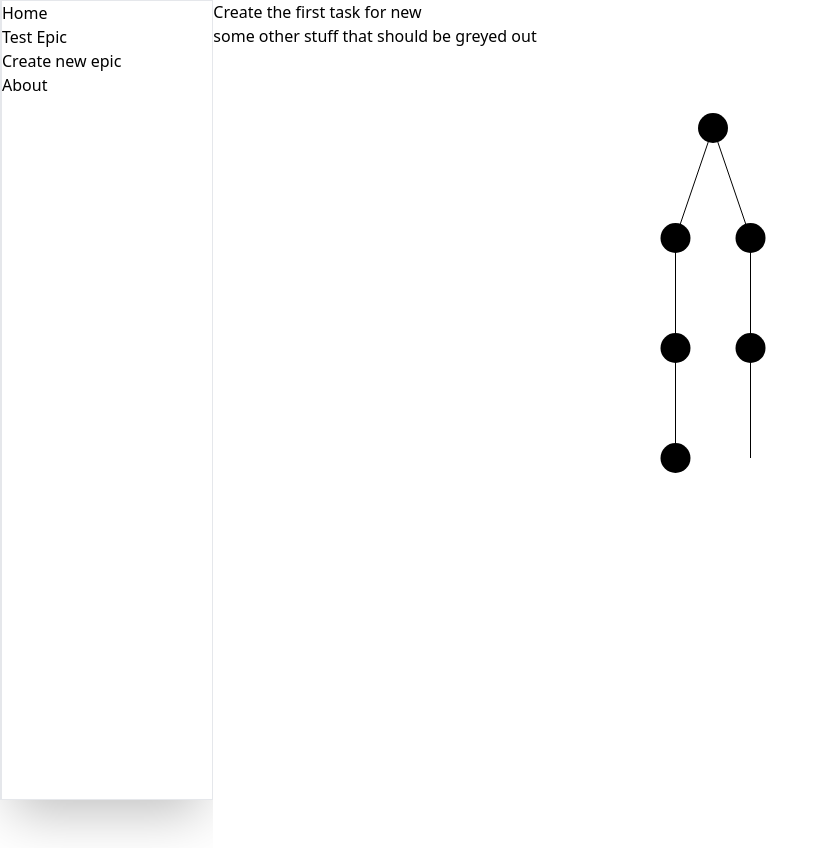
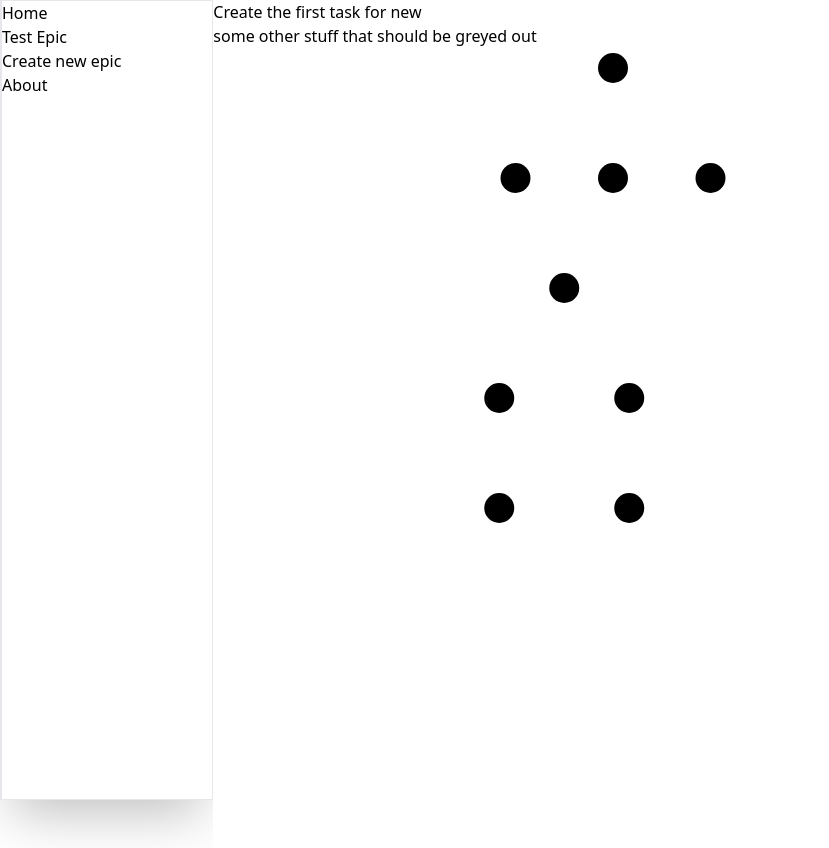
Before and after one commit to temlabs/task-tracker, a Next.js app: page /epics/new in a window 1280 px wide. Shown: the whole page, without its empty margins (0-829 px from the left). Built offline with nearby package versions, Linux system fonts and the light colour scheme.

Commit message:
Will now draw a diagram that supports multiple parents to one child. No lines are rendered as of yet

```diff
--- a/components/Diagram.tsx
+++ b/components/Diagram.tsx
@@ -1,5 +1,5 @@
 import { Task, Edge } from "../utils/interfaces"
-import { isDependency } from "../utils/helpers"
+
 
 
 interface DiagramProps {
@@ -15,18 +15,16 @@ function instanceOfEdge(object: any): object is Edge {
 
 export default function Diagram({ epic, radius, verticalSeparation }: DiagramProps): JSX.Element {
 
-    const transformedTasks: (Task | Edge)[] = transformTasksToSVG(epic, verticalSeparation, radius)
+    const transformedTasks = transformTasksToSVG(epic, verticalSeparation, radius)
+
     return (
         <>
             <svg width="800" height="800">
                 {
                     transformedTasks.map((t, i) => {
-                        if (instanceOfEdge(t)) {
-                            return <line key={i} x1={t.originx} y1={t.originy} x2={t.destx} y2={t.desty} stroke="black" />
-                        }
-                        else {
-                            return <circle key={i} cx={t.centerx} cy={t.centery} r={radius} />
-                        }
+
+                        return <circle id={t.title} key={t.title} cx={t.centerx !== undefined ? t.centerx + 400 : 200} cy={t.centery} r={radius} />
+
                     })
                 }
             </svg>
@@ -36,15 +34,35 @@ export default function Diagram({ epic, radius, verticalSeparation }: DiagramPro
 
 
 
-function transformTasksToSVG(epic: Task[], verticalSeparation: number, radius: number): (Task | Edge)[] {
-    const tasksWithCoordinates: (Task | Edge)[] = []
+function transformTasksToSVG(epic: Task[], verticalSeparation: number, radius: number): Task[] {
+    const tasksWithCoordinates: Task[] = []
 
-    // find head
-    epic.forEach( t => {
-        updateCoordinates(t,epic,verticalSeparation,radius)
-        tasksWithCoordinates.push(t)
-        t.dependencies.forEach(e => tasksWithCoordinates.push(e))
-    })
+    const queue: Task[] = [...epic]
+    let iteration = 0
+    // for each child of head, getCoordinatesForChildren
+    while (queue.length > 0 && iteration < 100) {
+        const currentTask = queue[0]
+
+        if (currentTask.head) {
+            currentTask.centerx = 0
+            currentTask.centery = 20
+        }
+        const hasCoords: boolean = currentTask.centerx !== undefined && currentTask.centery !== undefined
+        if (!hasCoords) {
+            const sendToBack = queue.shift()
+            if (sendToBack) {
+                queue.push(sendToBack)
+            }
+        }
+        else {
+            getCoordinatesForChildren(currentTask, epic, verticalSeparation, radius)
+            const taskWithCoordinates = queue.shift()
+            if (taskWithCoordinates) {
+                tasksWithCoordinates.push(taskWithCoordinates)
+            }
+        }
+        iteration++
+    }
 
     return tasksWithCoordinates
 }
@@ -56,118 +74,80 @@ function transformTasksToSVG(epic: Task[], verticalSeparation: number, radius: n
  * @param verticalSeparation
  * @param radius
  */
-function updateCoordinates(task: Task, epic: Task[], verticalSeparation: number, radius: number) {
-    // It is a necessary requirement that epic is organised from head to last child for this to work.
-    // This is because if it isn't a head node, it will use the destination co-ordinates of the parent edge as center point.
-    // It is assumed that these edges will already have destinations, which means this function should be called on the parents of this task before this task is processed.
-    const headCoords = { x: 500, y: 80 }
-    console.log(task.title)
-    // give the task node center co-ords. give default head co-ords if head. otherwise, give the dest coords of the edge connecting to it
-    if (task.head === true) {
-        task.centerx = headCoords.x
-        task.centery = headCoords.y
-    } else {
-        // find the first edge that conects to the tasks and use its dest co-rords as center co-ords
-        const parentEdges = epic.filter(t => isDependency(t, task)).map(p => p.dependencies.find(e => e.task.id === task.id))
-        if (parentEdges) {
-            task.centerx = parentEdges[0]?.destx
-            task.centery = parentEdges[0]?.desty
-        }
-    }
+function getCoordinatesForChildren(task: Task, epic: Task[], verticalSeparation: number, radius: number) {
+    const hasChildren = task.dependencies.length > 0
+    const numberOfChildren = task.dependencies.length
+    // if task has co-ordinates, we can provide co-ordinates for its children
+    if (task.centerx !== undefined && task.centery !== undefined && hasChildren) {
+        const xPositions = getXPositions(numberOfChildren, task.centerx, radius)
+        task.dependencies.forEach((e, i) => {
+            const childTask = e.task
+            const hasPosition = childTask.centerx !== undefined && childTask.centery !== undefined
+            if (!hasPosition && xPositions) {
+                childTask.centerx = xPositions[i]
+                childTask.centery = task.centery! + verticalSeparation
+            }
+            else if (hasPosition && childTask.parents.length > 1) { // has another parent that has updated it
+
+                const numberOfParents = childTask.parents.length
+                const parents = childTask.parents.map(id => epic.find(t => t.id === id))
+                const allParentsHaveCoordinates = parents.every(t => t && t.centerx !== undefined && t.centery !== undefined)
+
+                // if all of the child's parents have co-ords, it can now be properly positioned.
+                // otherwise, leave the job for the last parent
+                if (allParentsHaveCoordinates) {
+
+                    const parentsx = parents.map(t => t?.centerx)
+                    const sumOfParentsx = parentsx.reduce((prev, curr) => {
+                        if (prev !==undefined && curr !== undefined) {
+                            return prev + curr
+                        }
+                        return 0
+                    }, 0)
+                    if (sumOfParentsx !== undefined) {
+                        childTask.centerx = sumOfParentsx / numberOfParents
+                    }
+
+                    const parentsy = parents.map(t => t?.centery)
+                    const lowestParent = parentsy.reduce((prev, curr) => {
+                        if (curr && prev && curr > prev) {
+                            return curr
+                        }
+                    }, parentsy[0]) // higher y value is lower on the canvas
+
+                    if (lowestParent) {
+                        childTask.centery = lowestParent + verticalSeparation
+                    }
+                    getCoordinatesForChildren(childTask, epic, verticalSeparation, radius)
+                }
+            }
 
 
-    // give each edge an origin at the centre, then destinations.
-
-    const numberOfEdges = task.dependencies.length
-    if(numberOfEdges > 0){
-        const angleRange = getAngleRange(verticalSeparation, numberOfEdges, radius)
-        const edgeAngles = getEdgeAngles(numberOfEdges, angleRange)
-
-        for (let i = 0; i < task.dependencies.length; i++) {
-            const e = task.dependencies[i]
-            e.originx = task.centerx
-            e.originy = task.centery
-
-            const edgeAngle = edgeAngles[i]
-            const edgeLength = getEdgeLength(edgeAngle, verticalSeparation)
-            const destinationCoords = getEdgeDestination(edgeAngle, edgeLength, e.originx!, e.originy!)
-
-            e.destx = destinationCoords.destx
-            e.desty = destinationCoords.desty
-            e.length = edgeLength
-
-        }
+        })
     }
 }
 
-/**
- * Divides the angle range proportionately such that each edge has an angle (wrt to horizon) from which it travels to the next node
- * @param numberOfEdges
- * @param angleRange
- * @returns
- */
-function getEdgeAngles(numberOfEdges: number, angleRange: number): number[] {
-    const edgeAngles: number[] = []
-    if(numberOfEdges===1){
-        return [90]
-    }
-    const startingAngle = (180 - angleRange) / 2
-    const endAngle = (180 + angleRange) / 2
-    const increment = angleRange / (numberOfEdges -1)
-    let currentAngle = startingAngle
-    let multiple = 0
-    while (currentAngle < endAngle) {
-        currentAngle = startingAngle + (multiple * increment)
-        console.log({currentAngle, increment, multiple})
-        edgeAngles.push(currentAngle)
-        multiple++
-    }
-    console.log({edgeAngles, startingAngle, endAngle})
-    return edgeAngles
-}
 
 
-/**
- * Calculates the length of the edge so that it meets the vertical separation
- * @param edgeAngle
- * @param verticlaDistance
- * @returns
- */
-function getEdgeLength(edgeAngle: number, verticlaDistance: number): number {
-    const angleWithVertical = Math.abs(90 - edgeAngle)
-    const edgeLength = verticlaDistance / Math.cos(angleWithVertical * (Math.PI / 180))
-    return Math.abs(edgeLength)
+
+
+function getXPositions(numberOfTasks: number, parentx: number, radius: number) {
+    if (numberOfTasks === 0) {
+        console.log('bad call')
+        return
+    }
+    if (numberOfTasks === 1) {
+        return [parentx]
+    }
+    const margin = 50
+    const lineLength = (numberOfTasks) * (radius + margin)
+    const halfwayPoint = lineLength / 2
+    const xPositions: number[] = []
+    const increment = lineLength / (numberOfTasks - 1)
+    let currentPosition = 0
+    for (let i = 0; i < numberOfTasks; i++) {
+        currentPosition = (i * increment)
+        xPositions.push(currentPosition - halfwayPoint + parentx)
+    }
+    return xPositions
 }
-
-/**
- * Given the angle at which the edge leaves the horizontal, and its length, the destination co-ordinates can be calculated.
- * @param edgeAngle
- * @param edgeLength
- * @param originx
- * @param originy
- * @returns
- */
-function getEdgeDestination(edgeAngle: number, edgeLength: number, originx: number, originy: number) {
-
-    const angleWithVertical = Math.abs(90 - edgeAngle)
-    const x = (Math.sin(angleWithVertical * (Math.PI / 180)) * edgeLength)
-    const desty = originy + Math.abs((Math.cos(angleWithVertical * (Math.PI / 180)) * edgeLength))
-    const destx = edgeAngle < 90 ? originx - x : originx + x
-
-    return { destx: destx, desty: desty }
-
-}
-
-/**
- * Uses the width of the children nodes to calculate an angle that given the vertical separation will ensure no overlap between nodes.
- * @param verticalSeparation
- * @param numberOfEdges
- * @param r
- * @returns
- */
-function getAngleRange(verticalSeparation: number, numberOfEdges: number, r: number) {
-    // const baseWidth = (2*numberOfEdges - 2)*r
-    const baseWidth = (numberOfEdges + 1) * (r+10)
-    const halfAngleRange = Math.atan((baseWidth / 2) / verticalSeparation) * (180 / Math.PI)
-    return halfAngleRange * 2
-}
--- a/data/hostDinnerEpic.ts
+++ b/data/hostDinnerEpic.ts
@@ -6,7 +6,8 @@ const invitePeople: Task = {
     id: 7,
     title: 'Invite people',
     status: 'Not started',
-    dependencies: []
+    dependencies: [],
+    parents:[6]
 
 }
 
@@ -20,7 +21,8 @@ const decideBudget: Task = {
             task: invitePeople,
             priority: 4
         }
-    ]
+    ],
+    parents:[4]
 }
 
 const getMealSuggestions: Task = {
@@ -28,7 +30,8 @@ const getMealSuggestions: Task = {
     id: 8,
     title: 'Get meal suggestions',
     status: 'Not started',
-    dependencies: []
+    dependencies: [],
+    parents:[5]
 }
 
 const decideMenu: Task = {
@@ -41,7 +44,8 @@ const decideMenu: Task = {
             task: getMealSuggestions,
             priority: 3
         }
-    ]
+    ],
+    parents:[4]
 }
 
 const buyIngredients: Task = {
@@ -58,7 +62,8 @@ const buyIngredients: Task = {
             task: decideBudget,
             priority: 3
         }
-    ]
+    ],
+    parents:[3,2]
 }
 
 const prepareFood: Task = {
@@ -71,7 +76,8 @@ const prepareFood: Task = {
             task: buyIngredients,
             priority: 4
         }
-    ]
+    ],
+    parents:[0]
 }
 
 
@@ -80,7 +86,11 @@ const getBoardGames: Task = {
     id: 2,
     title: 'Get board games',
     status: 'Not started',
-    dependencies: []
+    dependencies: [        {
+        task: buyIngredients,
+        priority: 4
+    }],
+    parents:[0]
 }
 
 const tidyUp: Task = {
@@ -88,7 +98,8 @@ const tidyUp: Task = {
     id: 1,
     title: 'Tidy up',
     status: 'Not started',
-    dependencies: []
+    dependencies: [],
+    parents:[0]
 }
 
 const hostDinner: Task = {
@@ -109,7 +120,8 @@ const hostDinner: Task = {
             task: tidyUp,
             priority: 3
         },
-    ]
+    ],
+    parents:[]
 }
 
 
--- a/pages/epics/[epicId].tsx
+++ b/pages/epics/[epicId].tsx
@@ -47,7 +47,7 @@ export default function Epic(): JSX.Element {
                     <line x1="50" y1="50" x2="50" y2="200" stroke-width="4" stroke="black" />
                     Sorry, your browser does not support inline SVG.
                 </svg> */}
-                <Diagram epic={cleanRoomEpic} verticalSeparation={110} radius={15}/>
+                <Diagram epic={hostDinnerEpic} verticalSeparation={110} radius={15}/>
             </section>
 
 
--- a/utils/interfaces.ts
+++ b/utils/interfaces.ts
@@ -36,5 +36,5 @@ export interface Task {
     dependencies: Edge[]
     centerx?: number;
     centery?: number;
-    parents?: number[]
+    parents: number[]
 }
```
Also changed, not shown: data/cleanRoomEpic.ts (+12 -6 lines).
